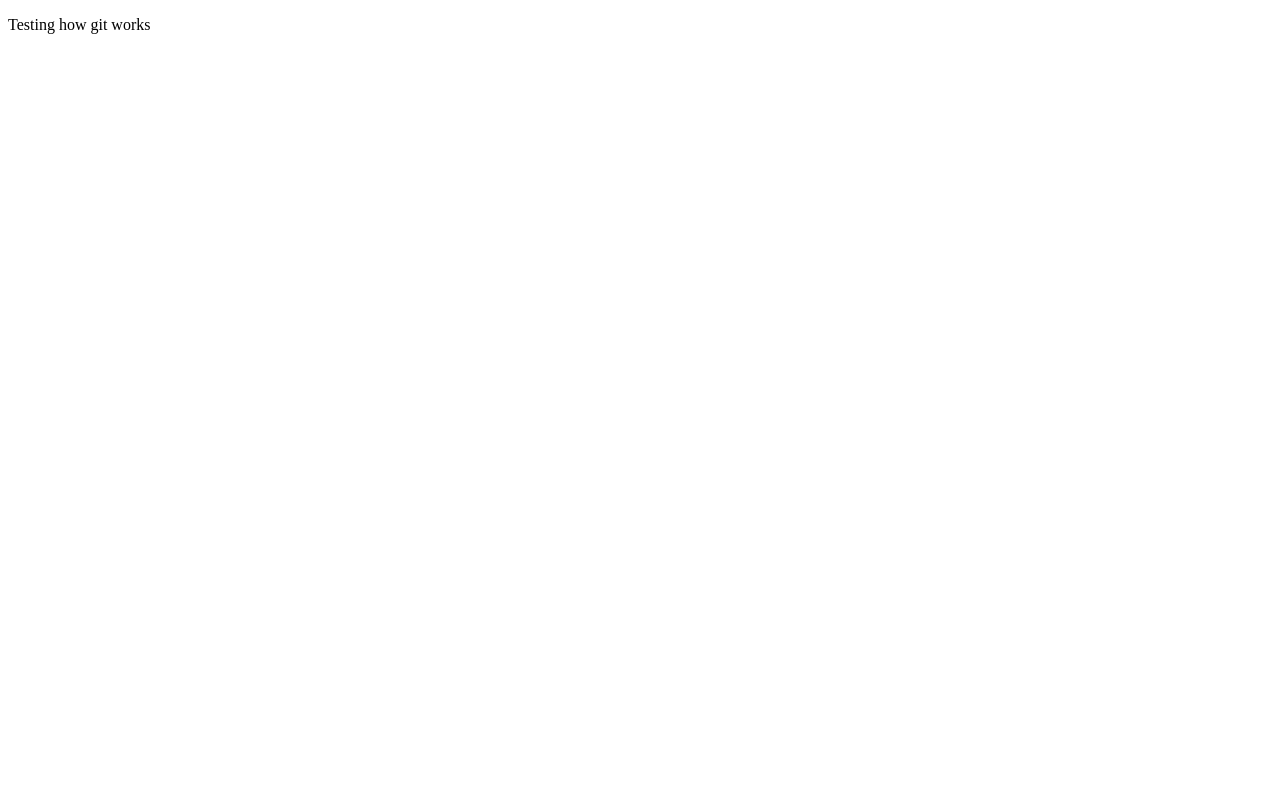
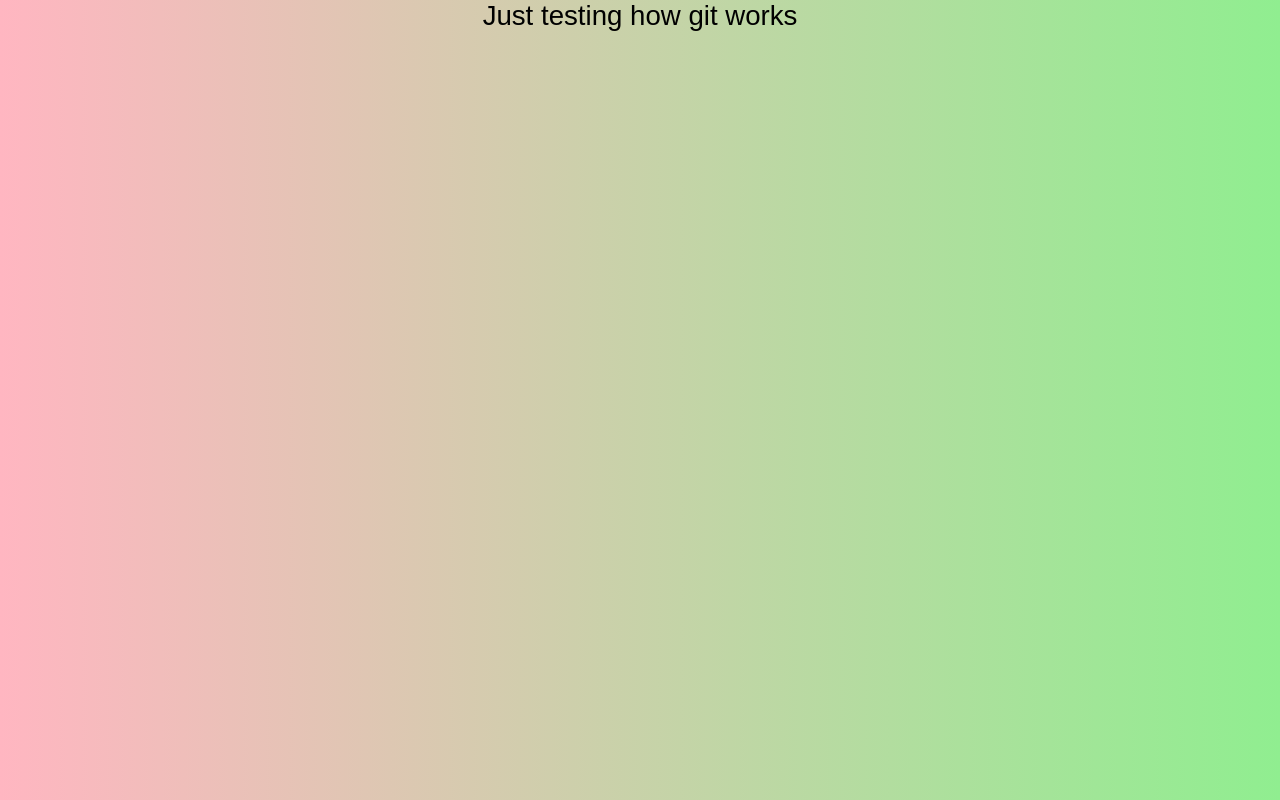
Before and after one commit to patrikinho0/gitlocal, a plain HTML site: page index.html in a window 1280 px wide. Drawn offline with Linux system fonts and the light colour scheme.

Commit message:
added style.css

```diff
--- a/index.html
+++ b/index.html
@@ -4,10 +4,11 @@
     <meta charset="UTF-8">
     <meta http-equiv="X-UA-Compatible" content="IE=edge">
     <meta name="viewport" content="width=device-width, initial-scale=1.0">
-    <script src="script.js" defer></script>
+    <link href="style.css" rel="stylesheet">
     <title>This is a test git</title>
 </head>
 <body>
-    <p>Testing how git works</p>
+    <p>Just testing how git works</p>
+    <script src="script.js"></script>
 </body>
 </html>
--- /dev/null
+++ b/style.css
@@ -0,0 +1,10 @@
+*{
+    padding: 0;
+    margin: 0;
+    font-family: sans-serif;
+    font-size: 120%;
+}
+body{
+    background-image: linear-gradient(to right, lightpink, lightgreen);
+    text-align: center;
+}
```
